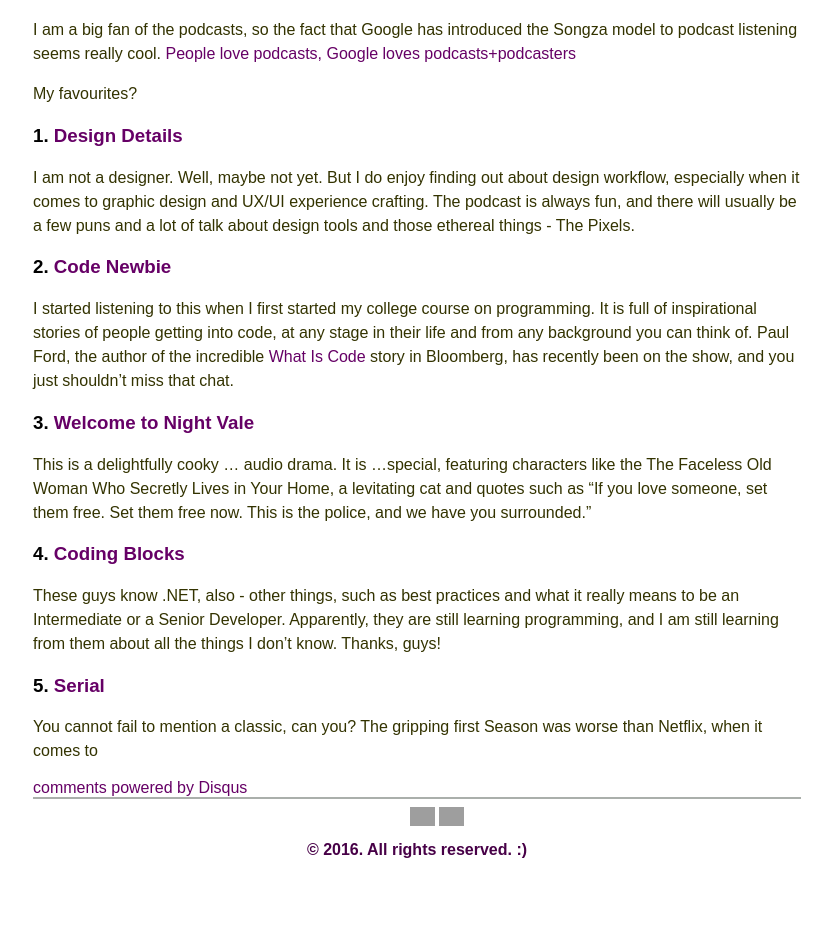
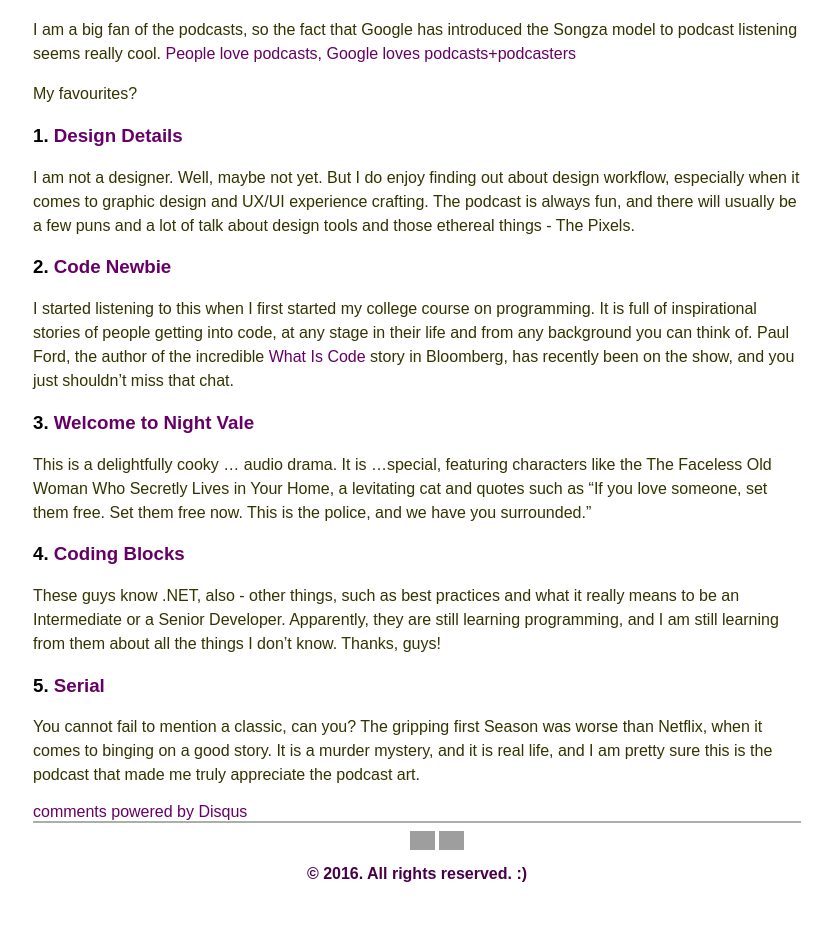
Before and after one commit to dostap/dostap, a Jekyll site: the page built from _posts/2016-04-19-podcast_love.md, in a window 1280 px wide. Shown: the part 1010-1956 px from the top of the page, without its empty margins (223-1055 px from the left). Built offline with Jekyll 4.4.1, drawn with Linux system fonts in a browser that asks for light colours; some web fonts are replaced; comment, search, counter and statistics services are not loaded; before the commit the page ends 1932 px from its top, so only the background shows below that; grey boxes are pictures that could not be loaded.

Commit message:
Update 2016-04-19-podcast_love.md

```diff
--- a/_posts/2016-04-19-podcast_love.md
+++ b/_posts/2016-04-19-podcast_love.md
@@ -26,4 +26,4 @@ This is a delightfully cooky ... audio drama. It is ...special, featuring charac
 These guys know .NET, also - other things, such as best practices and what it really means to be an Intermediate or a Senior Developer. Apparently, they are still learning programming, and I am still learning from them about all the things I don't know. Thanks, guys!
 
 ### 5. [Serial](https://serialpodcast.org/)
-You cannot fail to mention a classic, can you? The gripping first Season was worse than Netflix, when it comes to
+You cannot fail to mention a classic, can you? The gripping first Season was worse than Netflix, when it comes to binging on a good story. It is a murder mystery, and it is real life, and I am pretty sure this is the podcast that made me truly appreciate the podcast art.
```
